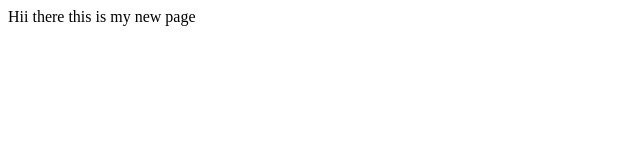
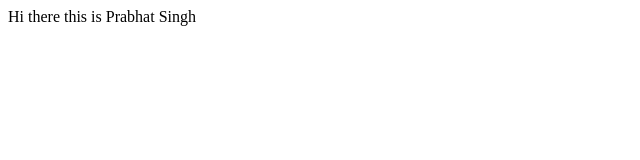
Before and after one commit to dev-prabhat/prabhat_singh-portfolio, a plain HTML site: page index.html in a window 1280 px wide. Shown: the full height of the page, 0-640 px from the left. Drawn offline with Linux system fonts and the light colour scheme.

Commit message:
Initial Commit

```diff
--- a/index.html
+++ b/index.html
@@ -4,9 +4,9 @@
     <meta charset="UTF-8">
     <meta http-equiv="X-UA-Compatible" content="IE=edge">
     <meta name="viewport" content="width=device-width, initial-scale=1.0">
-    <title>Document</title>
+    <title>Student_site</title>
 </head>
 <body>
-    Hii there this is my new page
+    Hi there this is Prabhat Singh
 </body>
 </html>
```
